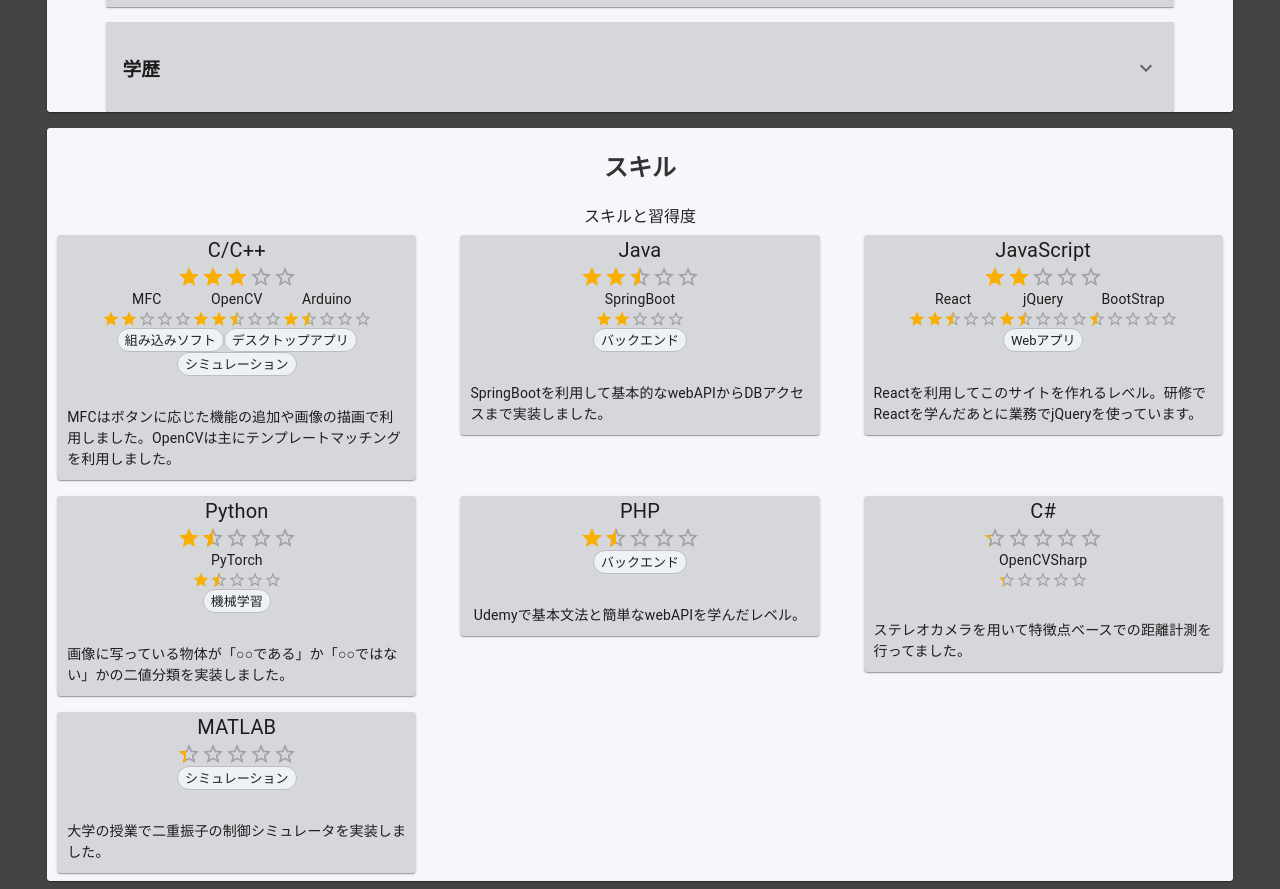
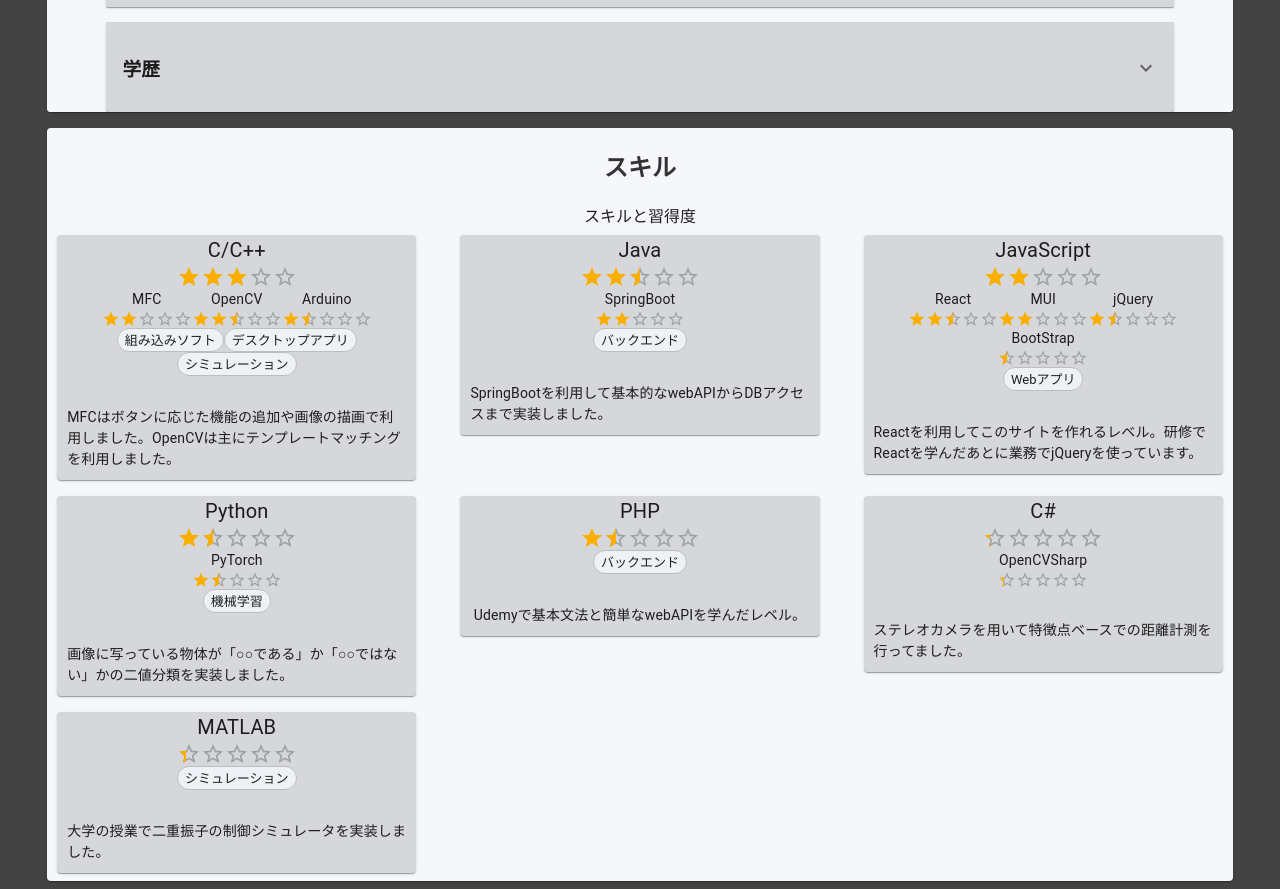
Before and after one commit to daichihirano/portfolio, a React (Create React App) app: page /home in a window 1280 px wide. Shown: the part 960-1849 px from the top of the page. Built offline with nearby package versions, Linux system fonts and the light colour scheme.

Commit message:
フレームワークのレスポンシブ対応

```diff
--- a/src/App.js
+++ b/src/App.js
@@ -55,7 +55,7 @@ function App() {
           </h1>
         </Box>
         <Box sx={{ display: 'flex', flexDirection: 'column', justifyContent: 'center', alignItems: 'center', aliginContent: 'center'}}>
-          <p><font color='#f5f7fa'>石川出身東京在住エンジニアのポートフォリオ<br/>高専出身で大学院まで機械専攻でした<br/>ITの将来性に期待して転身しました<br/>大学で何も学んでいないからこそ毎日伸びしろ感じてます</font></p>
+          <p><font color='#f5f7fa'>石川出身東京在住エンジニアのポートフォリオ<br/>高専出身で大学院まで機械専攻でした<br/>大学での研究は自動運転のソフトウェア開発<br/>毎日伸びしろ感じてます</font></p>
           <NaviButton />
         </Box>
       </StyledBox>
--- a/src/constance/constance.js
+++ b/src/constance/constance.js
@@ -14,7 +14,6 @@ const career =
             "periodStart": "2022/04",
             "periodEnd": "",
             "skill":["Java", "JavaScript", "PHP"]
-
         },
         {
             "type": "school",
@@ -65,7 +64,7 @@ const skill =
         {
             "lang": "JavaScript",
             "level": 2,
-            "framework": [{ "name": "React", "level": 2.5 }, { "name": "jQuery", "level": 1.5 }, { "name": "BootStrap", "level": 0.5 }],
+            "framework": [{ "name": "React", "level": 2.5 }, { "name": "MUI", "level": 2.0 }, { "name": "jQuery", "level": 1.5 }, { "name": "BootStrap", "level": 0.5 }],
             "description":"Reactを利用してこのサイトを作れるレベル。研修でReactを学んだあとに業務でjQueryを使っています。",
             "purpose":["Webアプリ"]
         },
--- a/src/page/Skill/Framework.js
+++ b/src/page/Skill/Framework.js
@@ -2,19 +2,22 @@ import React from "react"
 import {
     Rating,
     Typography,
-    Box
+    Box,
+    Grid
 } from '@mui/material';
 
 const Framework = (props) => {
     return (
-        <Box sx={{ display: 'flex', justifyContent: 'center', alignItems: 'center', aliginContent: 'center'}}>
+        <Grid container sx={{ display: 'flex', flexDirection:'row', justifyContent: 'center', alignItems: 'center', aliginContent: 'center'}}>
             {props.skill.framework.map((framework, key) =>
-                <Box sx={{ display: 'flex', flexDirection: 'column', justifyContent: 'center', alignItems: 'center', aliginContent: 'center'}} key={key}>
-                    <Typography fontSize={14}>{framework.name}</Typography>
-                    <Rating size="small" name="half-rating-read" defaultValue={framework.level} precision={0.1} readOnly></Rating>
+                <Box>
+                    <Grid container sx={{ display: 'flex', flexDirection: 'column', justifyContent: 'center', alignItems: 'center', aliginContent: 'center'}} key={key}>
+                        <Typography fontSize={14}>{framework.name}</Typography>
+                        <Rating size="small" name="half-rating-read" defaultValue={framework.level} precision={0.1} readOnly></Rating>
+                    </Grid>
                 </Box>
             )}
-        </Box>
+        </Grid>
     )
 }
 export default Framework
--- a/src/page/Skill/Skill.js
+++ b/src/page/Skill/Skill.js
@@ -4,17 +4,27 @@ import {
     Box,
     Grid
 } from '@mui/material';
+import {
+    styled
+  } from '@mui/system';
+
 import SkillList from "./SkillList";
+const StyledCard =styled(Card)({
+    display:'flex',
+    background:'#f5f7fa',
+    width:'95%'
+  })
 const Skill = (props) => {
+
     return (
         <Grid container sx={12} justifyContent="center" alignItems="center">
-            <Card sx={{ width: '95%' }} md={{width:'85%'}}>
-                <Box sx={{ display: 'flex', flexDirection: 'column', justifyContent: 'center', alignItems: 'center', alignContent: 'center', bgcolor: "#f5f7fa" }}>
+            <StyledCard >
+                <Box sx={{ display: 'flex', flexDirection: 'column', justifyContent: 'center', alignItems: 'center', alignContent: 'center' }}>
                     <h2><font color="#333333">スキル</font></h2>
                     <div>スキルと習得度</div>
                     <SkillList skill={props.skill} />
                 </Box>
-            </Card>
+            </StyledCard>
         </Grid>
     )
 }
--- a/src/page/Skill/SkillList.js
+++ b/src/page/Skill/SkillList.js
@@ -12,7 +12,7 @@ const SkillList = (props) => {
             <Box sx={{ display: 'flex', flexDirection: 'column', justifyContent: 'center', alignItems: 'center', alignContent: 'center'}}>
             <Grid container rowSpacing={2} columnSpacing={{ xs: 1, sm: 2, md: 3 }}>
                 {props.skill.map((skill, key) => (
-                    <Grid item xs={4} key={key}>
+                    <Grid item xs={6} md={4} key={key}>
                         <SkillCard skill={skill} />
                     </Grid>
                 ))}
```
